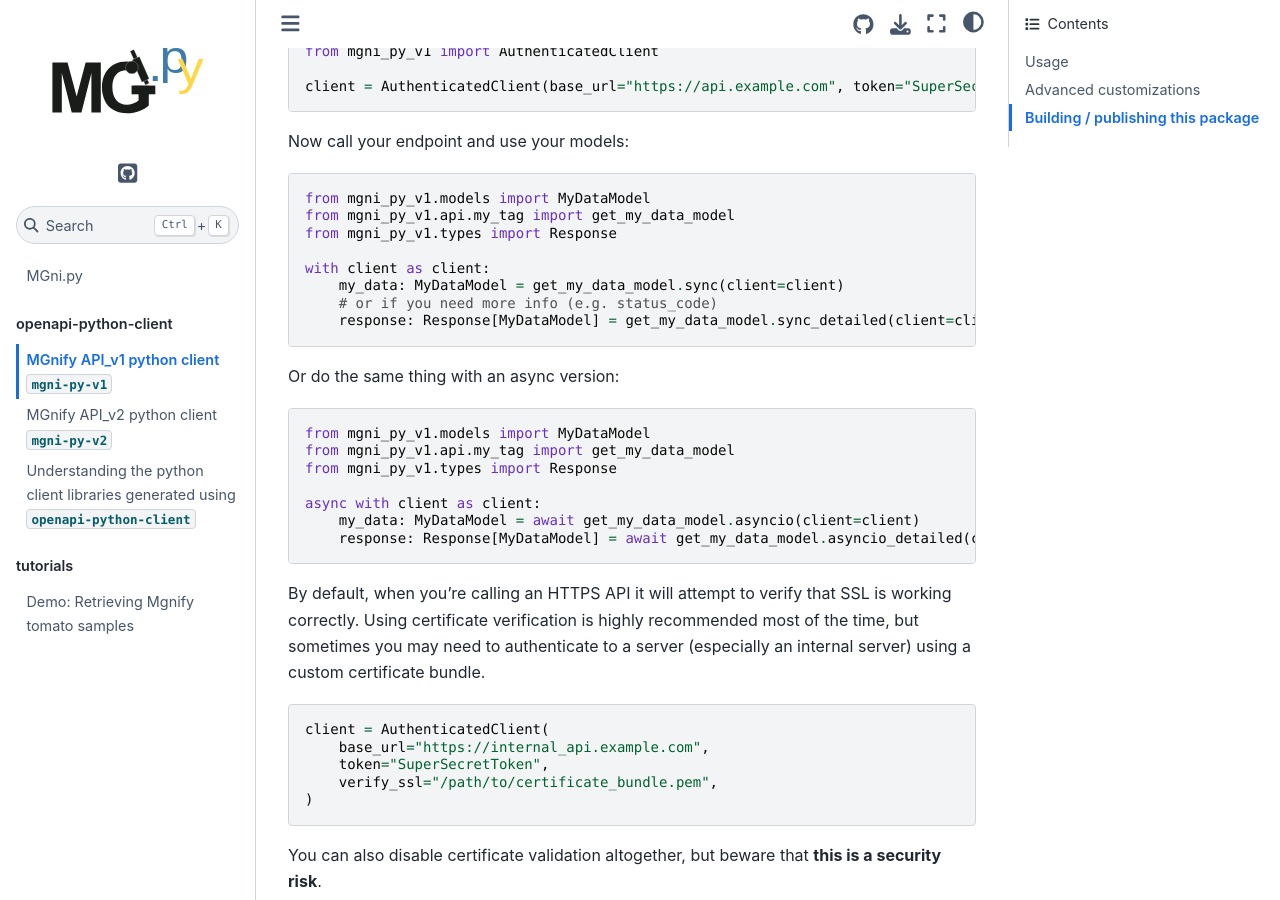
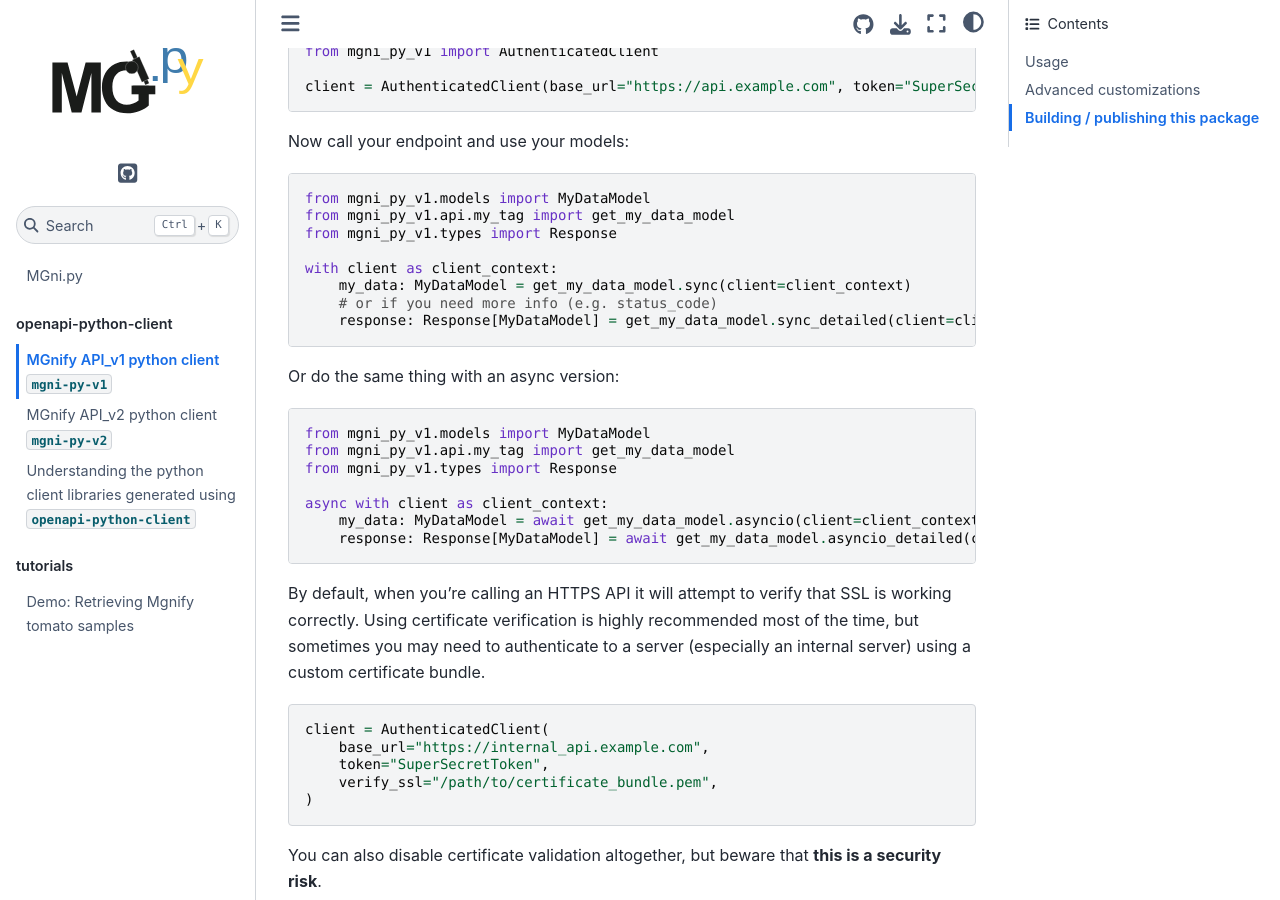
Before and after one commit to EBI-Metagenomics/mgnipy, a Sphinx documentation site: the page built from docs/openapi-py-client/README_mgni-py-v1.md, in a window 1280 px wide and 900 px high, scrolled down 648 px. Built offline with Sphinx 7.4.7 and the Sphinx Book theme 1.1.4, drawn with Linux system fonts in a browser that asks for light colours; pages that are not in the unit, such as notebooks, are missing from menus; comment, search, counter and statistics services are not loaded.

Commit message:
Apply client_context suggestions from code review
Co-authored-by: Christian Atallah <34323164+chrisAta@users.noreply.github.com>

````diff
--- a/docs/openapi-py-client/README_mgni-py-v1.md
+++ b/docs/openapi-py-client/README_mgni-py-v1.md
@@ -53,10 +53,10 @@ from mgni_py_v1.models import MyDataModel
 from mgni_py_v1.api.my_tag import get_my_data_model
 from mgni_py_v1.types import Response
 
-with client as client:
-    my_data: MyDataModel = get_my_data_model.sync(client=client)
+with client as client_context:
+    my_data: MyDataModel = get_my_data_model.sync(client=client_context)
     # or if you need more info (e.g. status_code)
-    response: Response[MyDataModel] = get_my_data_model.sync_detailed(client=client)
+    response: Response[MyDataModel] = get_my_data_model.sync_detailed(client=client_context)
 ```
 
 Or do the same thing with an async version:
@@ -66,9 +66,9 @@ from mgni_py_v1.models import MyDataModel
 from mgni_py_v1.api.my_tag import get_my_data_model
 from mgni_py_v1.types import Response
 
-async with client as client:
-    my_data: MyDataModel = await get_my_data_model.asyncio(client=client)
-    response: Response[MyDataModel] = await get_my_data_model.asyncio_detailed(client=client)
+async with client as client_context:
+    my_data: MyDataModel = await get_my_data_model.asyncio(client=client_context)
+    response: Response[MyDataModel] = await get_my_data_model.asyncio_detailed(client=client_context)
 ```
 
 By default, when you're calling an HTTPS API it will attempt to verify that SSL is working correctly. Using certificate verification is highly recommended most of the time, but sometimes you may need to authenticate to a server (especially an internal server) using a custom certificate bundle.
````
